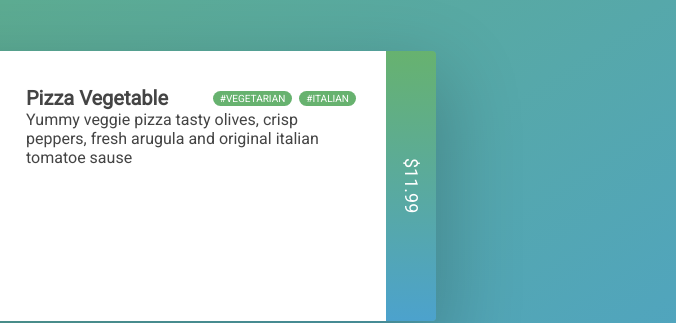
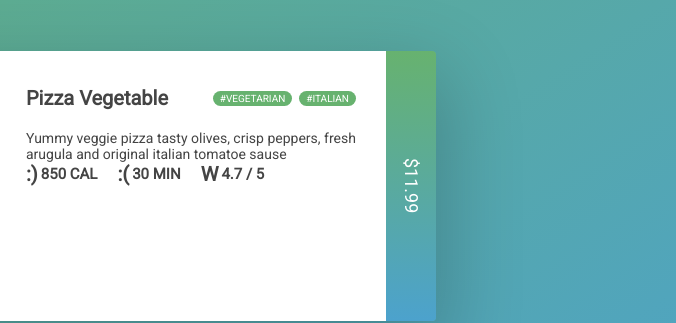
Before and after one commit to CarlosRojas1909/FlexBox-Project, a plain HTML site: page index.html in a window 1280 px wide. Shown: the part 214-537 px from the top of the page, 604-1280 px from the left. Drawn offline with Linux system fonts and the light colour scheme.

Commit message:
adding elements

```diff
--- a/index.html
+++ b/index.html
@@ -20,10 +20,13 @@
                 <div class="pizza__tag pizza__tag--2">#italian</div>
             </div>
             <p class="pizza__description">Yummy veggie pizza tasty olives, crisp peppers, fresh arugula and original italian tomatoe sause</p>
+            <div class="pizza__details">
+                <p class="pizza__detail"><span class="emoji">:)</span>850 cal</p>
+                <p class="pizza__detail"><span class="emoji">:(</span>30 min</p>
+                <p class="pizza__detail"><span class="emoji">W</span>4.7 / 5</p>
+            </div>
         </div>
-        <div class="pizza__price">
-            $11.99
-        </div>
+        <div class="pizza__price">$11.99</div>
     </figure>
 
 </body>
--- a/style.css
+++ b/style.css
@@ -58,6 +58,7 @@ body {
 .pizza__title {
     display: flex;
     align-items: center;
+    margin-bottom: 20px;
 }
 
 .pizza__heading {
@@ -82,3 +83,26 @@ body {
     background-color: #67b26f;
 
 }
+
+.pizza__description {
+    font-size: 14px;
+}
+
+.pizza__details {
+    display: flex;
+}
+
+.pizza__detail {
+    font-size: 15px;
+    text-transform: uppercase;
+    margin-right: 20px;
+    font-weight: 700;
+
+    display: flex;
+    align-items: center;
+}
+
+.emoji {
+    font-size: 20px;
+    margin-right: 3px;
+}
```
